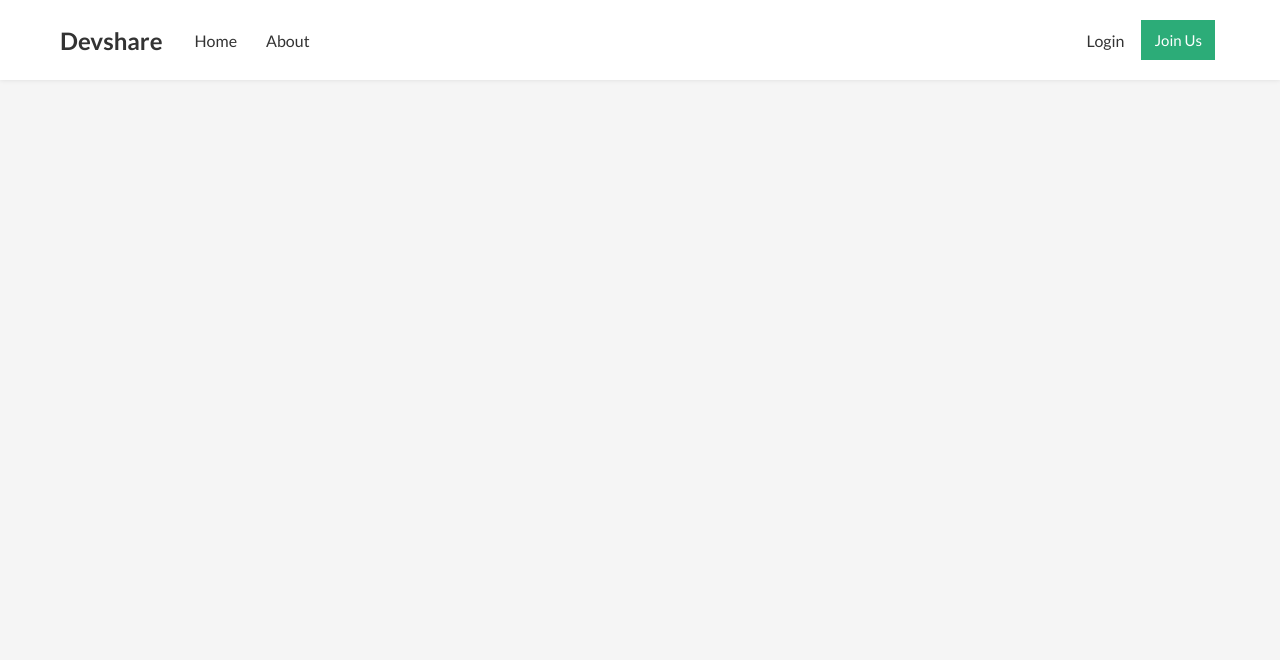
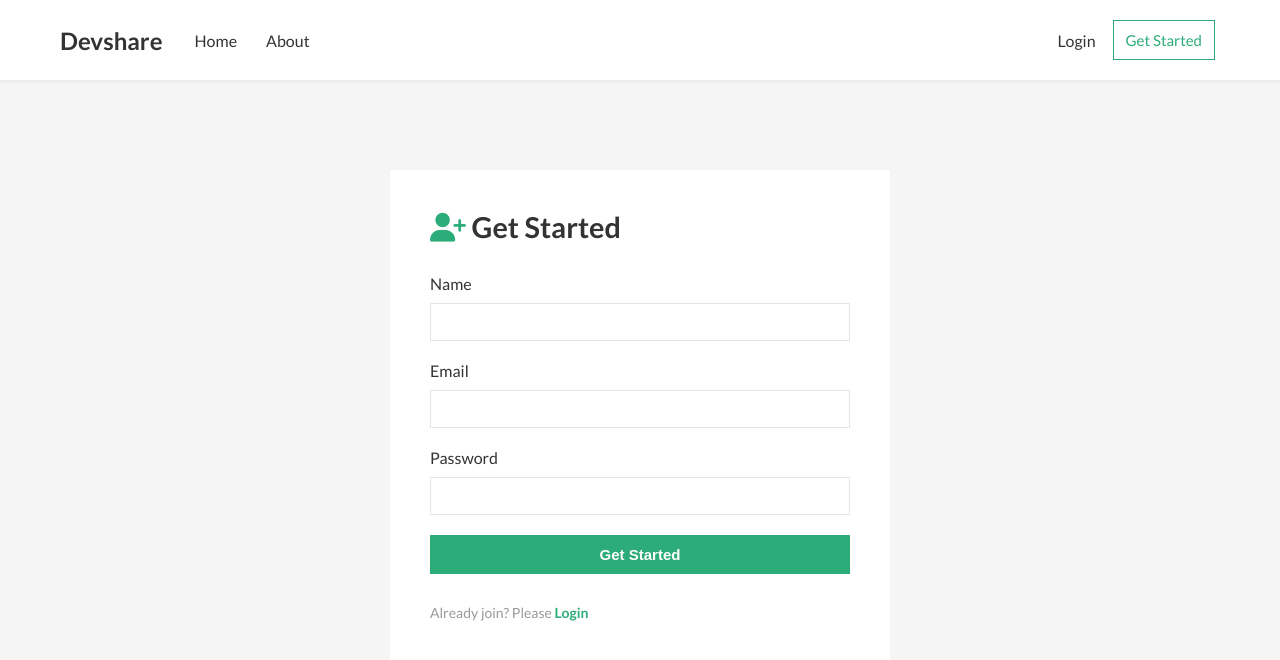
Before and after one commit to thariqaudah/dev-share, a Vue app: page /get-started in a window 1280 px wide. Shown: the top 660 px of the page. Built offline with nearby package versions, Linux system fonts and the light colour scheme; no server answers; what @ckeditor/ckeditor5-vue would draw is missing.

Commit message:
Change to Get Started

```diff
--- a/src/components/Navbar.vue
+++ b/src/components/Navbar.vue
@@ -16,8 +16,8 @@
             <router-link class="a" :to="{ name: 'Login' }">Login</router-link>
           </li>
           <li>
-            <router-link class="btn btn-primary" :to="{ name: 'Join' }"
-              >Join Us</router-link
+            <router-link class="btn btn-primary" :to="{ name: 'GetStarted' }"
+              >Get Started</router-link
             >
           </li>
         </div>
@@ -28,11 +28,10 @@
             >
           </li>
           <li>
-            <router-link
-              class="btn btn-primary"
-              :to="{ name: 'Join' }"
+            <button
+              class="btn btn-secondary"
               @click="handleLogout"
-              >Log out</router-link
+              >Log out</button
             >
           </li>
         </div>
--- a/src/composables/useJoin.js
+++ b/src/composables/useGetStarted.js
@@ -3,7 +3,7 @@ import { auth } from '../firebase/config';
 
 const error = ref(null);
 
-const join = async (name, email, password) => {
+const getStarted = async (name, email, password) => {
   error.value = null;
 
   try {
@@ -24,8 +24,8 @@ const join = async (name, email, password) => {
   }
 };
 
-const useJoin = () => {
-  return { error, join };
+const useGetStarted = () => {
+  return { error, getStarted };
 };
 
-export default useJoin;
+export default useGetStarted;
--- a/src/router/index.js
+++ b/src/router/index.js
@@ -2,7 +2,7 @@ import { createRouter, createWebHistory } from 'vue-router';
 import Home from '../views/Home.vue';
 import About from '../views/About.vue';
 import Login from '../views/auth/Login.vue';
-import Join from '../views/auth/Join.vue';
+import GetStarted from '../views/auth/GetStarted.vue';
 import CreateArticle from '../views/articles/CreateArticle.vue';
 
 const routes = [
@@ -22,9 +22,9 @@ const routes = [
     component: Login,
   },
   {
-    path: '/join',
-    name: 'Join',
-    component: Join,
+    path: '/get-started',
+    name: 'GetStarted',
+    component: GetStarted,
   },
   {
     path: '/article/create',
--- a/src/views/Home.vue
+++ b/src/views/Home.vue
@@ -8,8 +8,8 @@
           Lorem, ipsum dolor sit amet consectetur adipisicing elit. Debitis
           placeat eaque minima assumenda eligendi et!
         </p>
-        <router-link class="btn btn-primary" :to="{ name: 'Join' }"
-          >Join Us</router-link
+        <router-link class="btn btn-primary" :to="{ name: 'GetStarted' }"
+          >Get Started</router-link
         >
       </div>
     </section>
@@ -50,8 +50,11 @@ export default {
 }
 .showcase .text a {
   margin-top: 20px;
+  transition: all 0.1s;
 }
 .showcase .text a:hover {
   transform: scale(1.02);
+  background: var(--primary-color);
+  color: #fff;
 }
 </style>
--- a/src/views/auth/Join.vue
+++ b/src/views/auth/GetStarted.vue
@@ -1,7 +1,7 @@
 <template>
-  <div class="join container">
+  <div class="get-started container">
     <form @submit.prevent="handleSubmit">
-      <h1><i class="fas fa-user-plus"></i> Join Us</h1>
+      <h1><i class="fas fa-user-plus"></i> Get Started</h1>
 
       <div class="error" v-if="error">{{ error }}</div>
 
@@ -11,8 +11,8 @@
       <input type="email" id="email" v-model="email" />
       <label for="password">Password</label>
       <input type="password" id="password" v-model="password" />
-      <button class="btn-primary" type="submit" v-if="!isLoading">Join</button>
-      <button class="btn-primary" type="submit" disabled v-else>
+      <button class="btn btn-primary" type="submit" v-if="!isLoading">Get Started</button>
+      <button class="btn btn-primary" type="submit" disabled v-else>
         Loading...
       </button>
       <small
@@ -26,12 +26,12 @@
 <script>
 import { ref } from 'vue';
 import { useRouter } from 'vue-router';
-import useJoin from '@/composables/useJoin';
+import useGetStarted from '@/composables/useGetStarted';
 
 export default {
-  name: 'Join',
+  name: 'GetStarted',
   setup() {
-    const { error, join } = useJoin();
+    const { error, getStarted } = useGetStarted();
     const router = useRouter();
 
     const name = ref('');
@@ -41,7 +41,7 @@ export default {
 
     const handleSubmit = async () => {
       isLoading.value = true;
-      await join(name.value, email.value, password.value);
+      await getStarted(name.value, email.value, password.value);
 
       if (!error.value) {
         router.push({ name: 'Home' });
--- a/src/views/auth/Login.vue
+++ b/src/views/auth/Login.vue
@@ -9,13 +9,13 @@
       <input type="email" id="email" v-model="email" />
       <label for="password">Password</label>
       <input type="password" id="password" v-model="password" />
-      <button class="btn-primary" type="submit" v-if="!isLoading">Login</button>
-      <button class="btn-primary" disabled type="submit" v-else>
+      <button class="btn btn-primary" type="submit" v-if="!isLoading">Login</button>
+      <button class="btn btn-primary" disabled type="submit" v-else>
         Loading...
       </button>
       <small
         >Not have an account yet? Let's
-        <router-link :to="{ name: 'Join' }">Join</router-link></small
+        <router-link :to="{ name: 'GetStarted' }">Get Started</router-link></small
       >
     </form>
   </div>
```
